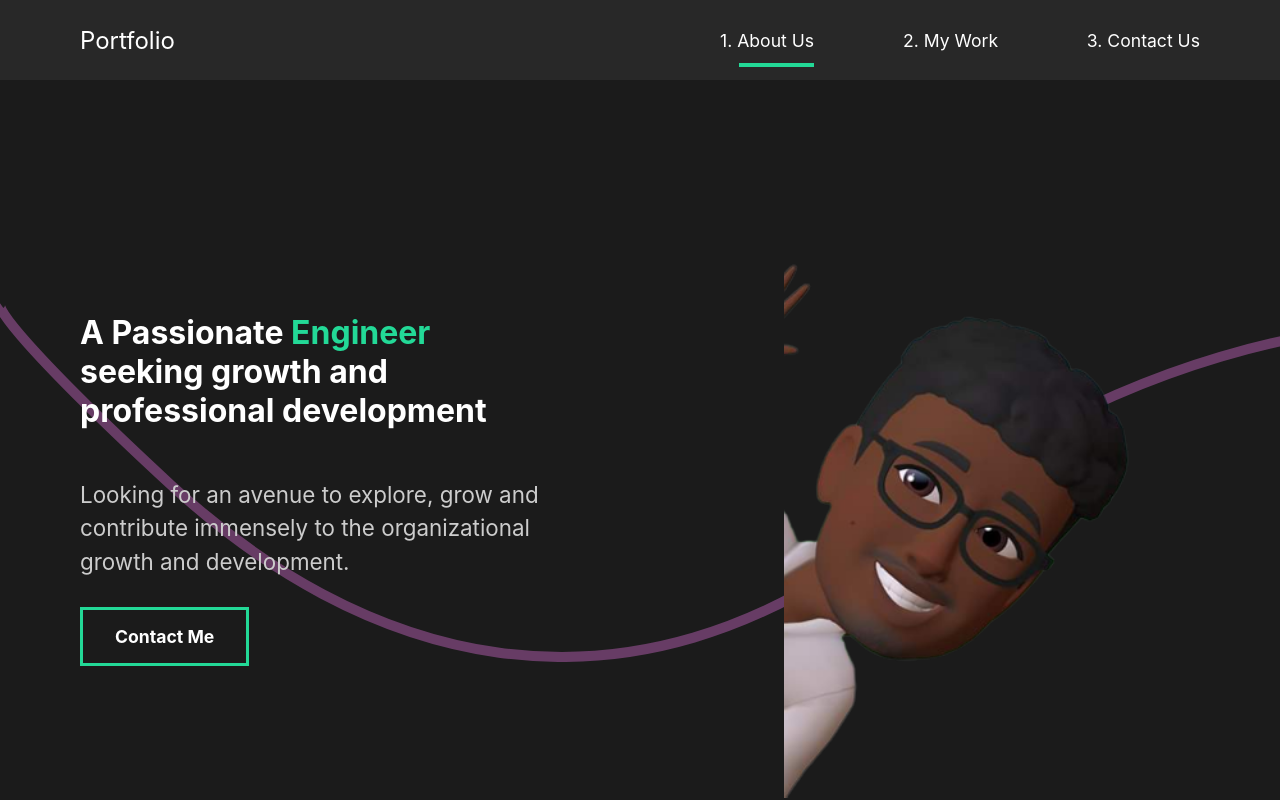
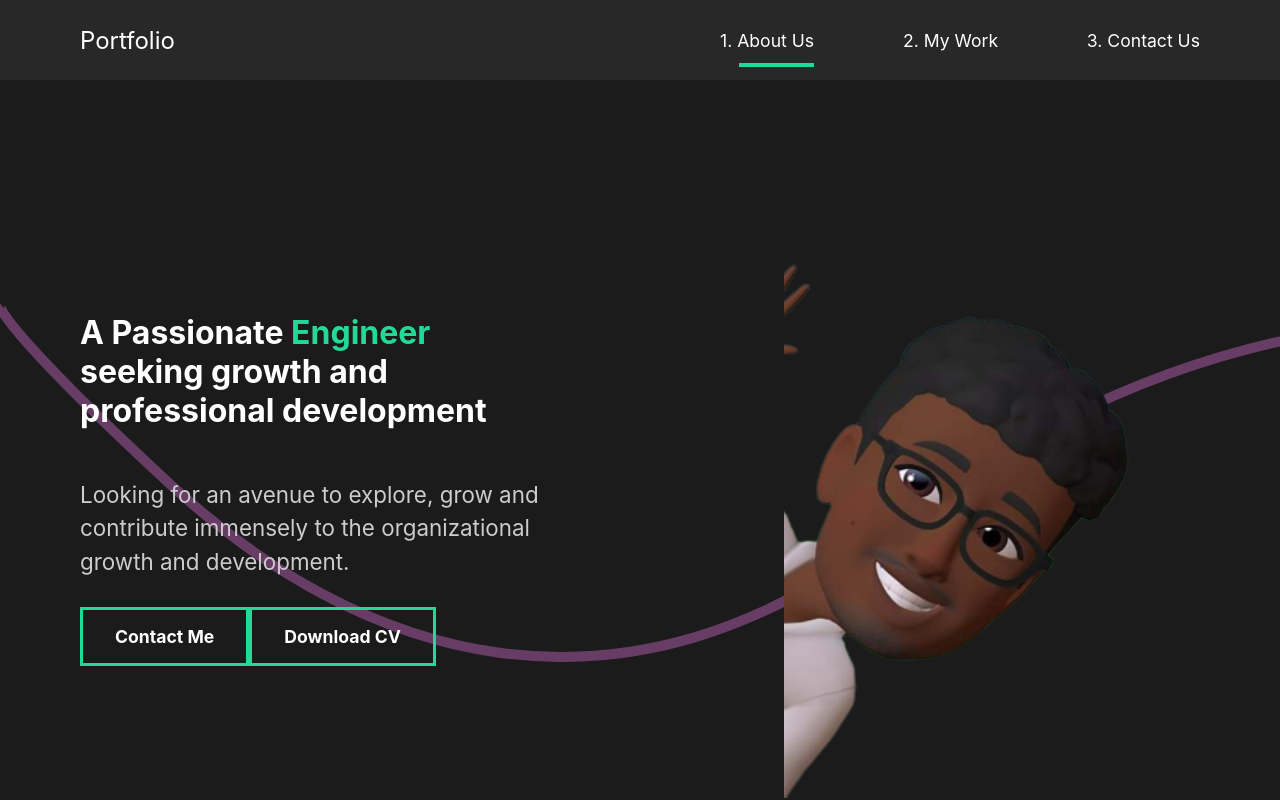
Before and after one commit to HectorGitt/portfolio-new, a React (Create React App) app: page / in a window 1280 px wide. Shown: the top 800 px of the page. Built offline with nearby package versions, Linux system fonts and the light colour scheme.

Commit message:
added cv dwonload button

```diff
--- a/src/components/AboutSection.js
+++ b/src/components/AboutSection.js
@@ -6,6 +6,7 @@ import { Hidden, LayoutStyle, DescriptionStyle, ImageStyle } from "../styles";
 import { motion } from "framer-motion";
 import { fade, photoAnim, titleAnim } from "../animation";
 import Wave from "./Wave";
+import cv from "../file/Adeniyi.pdf"
 
 const AboutSection = () => {
   return (
@@ -30,8 +31,11 @@ const AboutSection = () => {
           Looking for an avenue to explore, grow and contribute immensely to the
           organizational growth and development.
         </motion.p>
-        <motion.a href="mailto:adeniyi.olaitanhector@yahoo.com" variants={fade}>
+        <motion.a  href="mailto:adeniyi.olaitanhector@yahoo.com" variants={fade}>
           Contact Me
+        </motion.a>
+        <motion.a className="download" href={cv} proposed_file_name="Adeniyi_Olaitan_CV" download="Adeniyi_Olaitan_CV" variants={fade}>
+          Download CV
         </motion.a>
       </DescriptionStyle>
       <ImageStyle>
```
